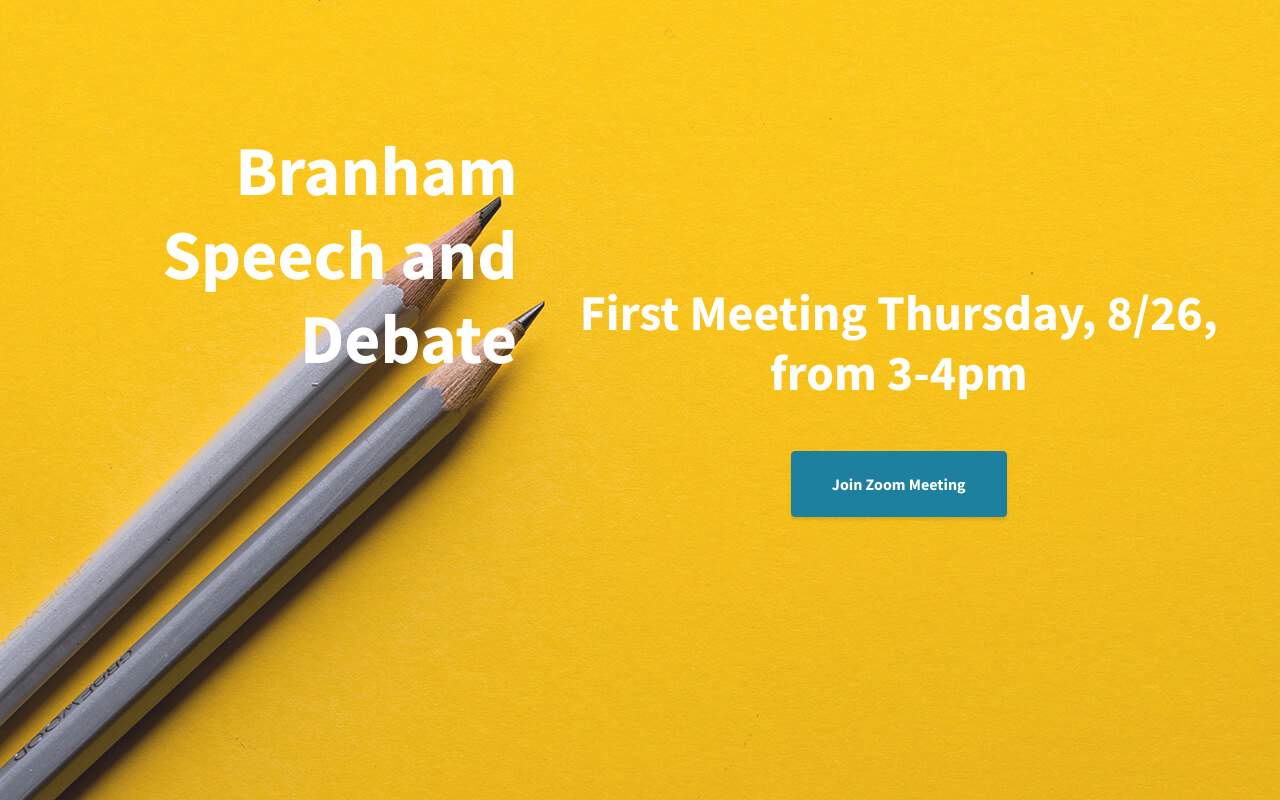
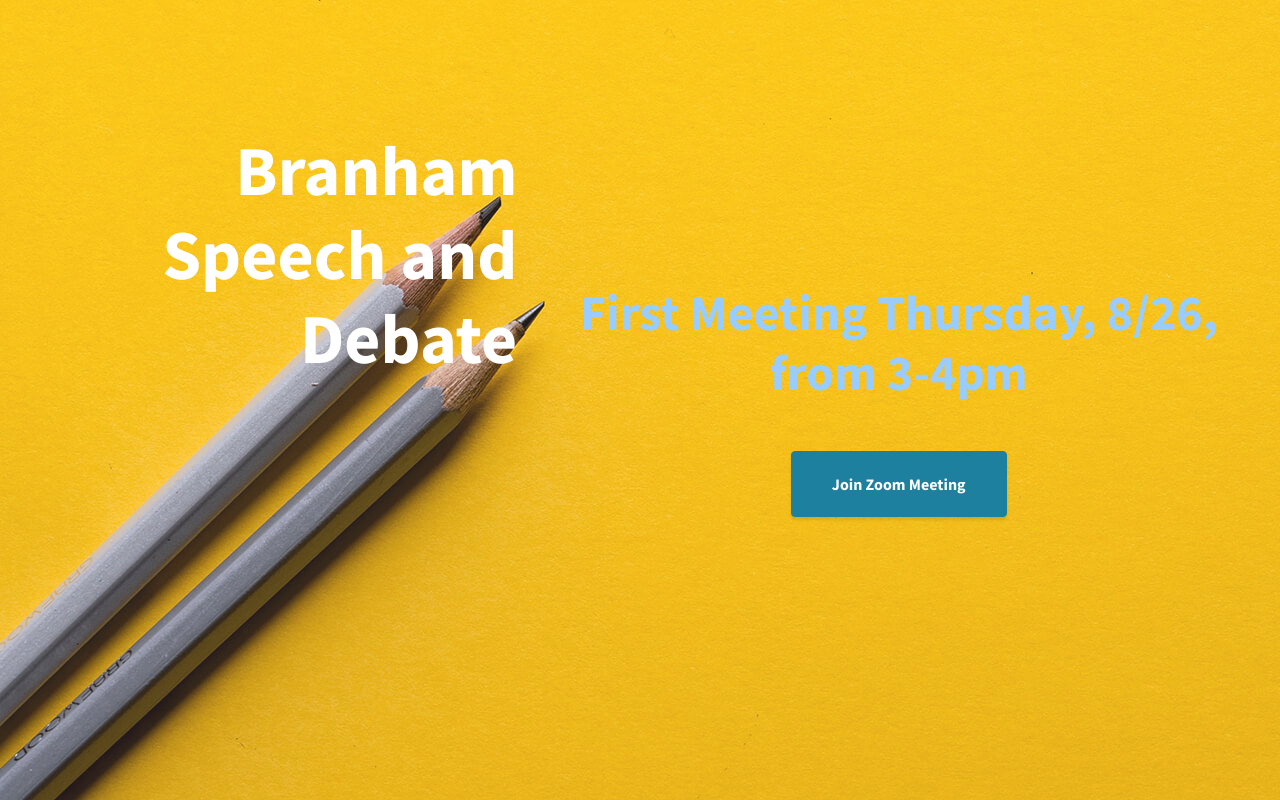
Before and after one commit to branhamClubs/branhamClubs.github.io, a plain HTML site: page debate.html in a window 1280 px wide. Drawn offline with nearby package versions, Linux system fonts and the light colour scheme; files whose address does not match are found by name.

Commit message:
Update debate.html

```diff
--- a/debate.html
+++ b/debate.html
@@ -16,7 +16,7 @@
         <h1 class="mb-1" style="font-size: 70px;height: 50px;color: rgb(255,255,255);text-align: right;">Branham Speech and Debate</h1>
         <div class="container my-auto text-center">
             <div class="col">
-                <h1 style="height: 50 px;font-size: 50px; color: rgb(255,255,255);">First Meeting Thursday, 8/26, from 3-4pm</h1>
+                <h1 style="height: 50 px;font-size: 50px; color: #99ccff;">First Meeting Thursday, 8/26, from 3-4pm</h1>
             </div>
             <h3 class="mb-5"></h3><em></em><a class="btn btn-primary btn-xl js-scroll-trigger" role="button" href="https://cuhsd.zoom.us/j/93092314905?pwd=ZEYxblkreWxWbkJpY3YxOFBnbWtGQT09">Join Zoom Meeting</a>
             <div class="overlay"></div>
```
